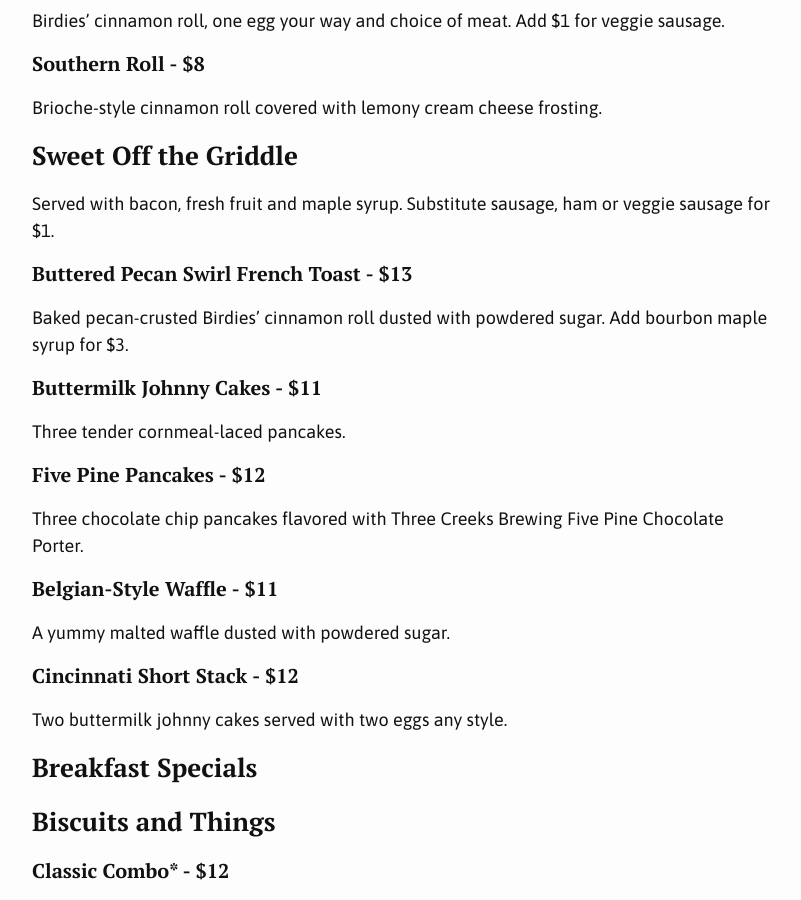
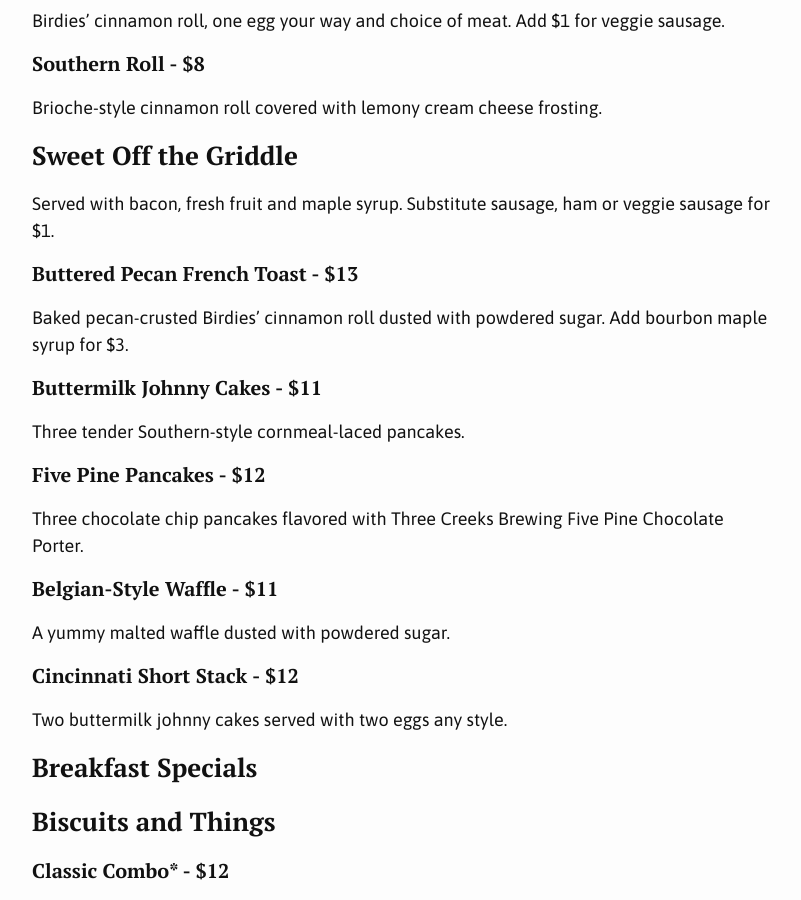
Before and after one commit to birdiescafe/birdiescafe.github.io, a Jekyll site: the page built from menu_081818.md, in a window 1280 px wide and 900 px high, scrolled down 2157 px. Shown: the whole window, without its empty margins (238-1039 px from the left). Built offline with Jekyll 4.4.1, drawn with Linux system fonts in a browser that asks for light colours.

Commit message:
Update menu_081818.md

```diff
--- a/menu_081818.md
+++ b/menu_081818.md
@@ -56,11 +56,11 @@ Brioche-style cinnamon roll covered with lemony cream cheese frosting.
 ### Sweet Off the Griddle
 Served with bacon, fresh fruit and maple syrup. Substitute sausage, ham or veggie sausage for $1.
 
-#### Buttered Pecan Swirl French Toast - $13
+#### Buttered Pecan French Toast - $13
 Baked pecan-crusted Birdies' cinnamon roll dusted with powdered sugar. Add bourbon maple syrup for $3.
 
 #### Buttermilk Johnny Cakes - $11
-Three tender cornmeal-laced pancakes.
+Three tender Southern-style cornmeal-laced pancakes.
 
 #### Five Pine Pancakes - $12
 Three chocolate chip pancakes flavored with Three Creeks Brewing Five Pine Chocolate Porter.
```
